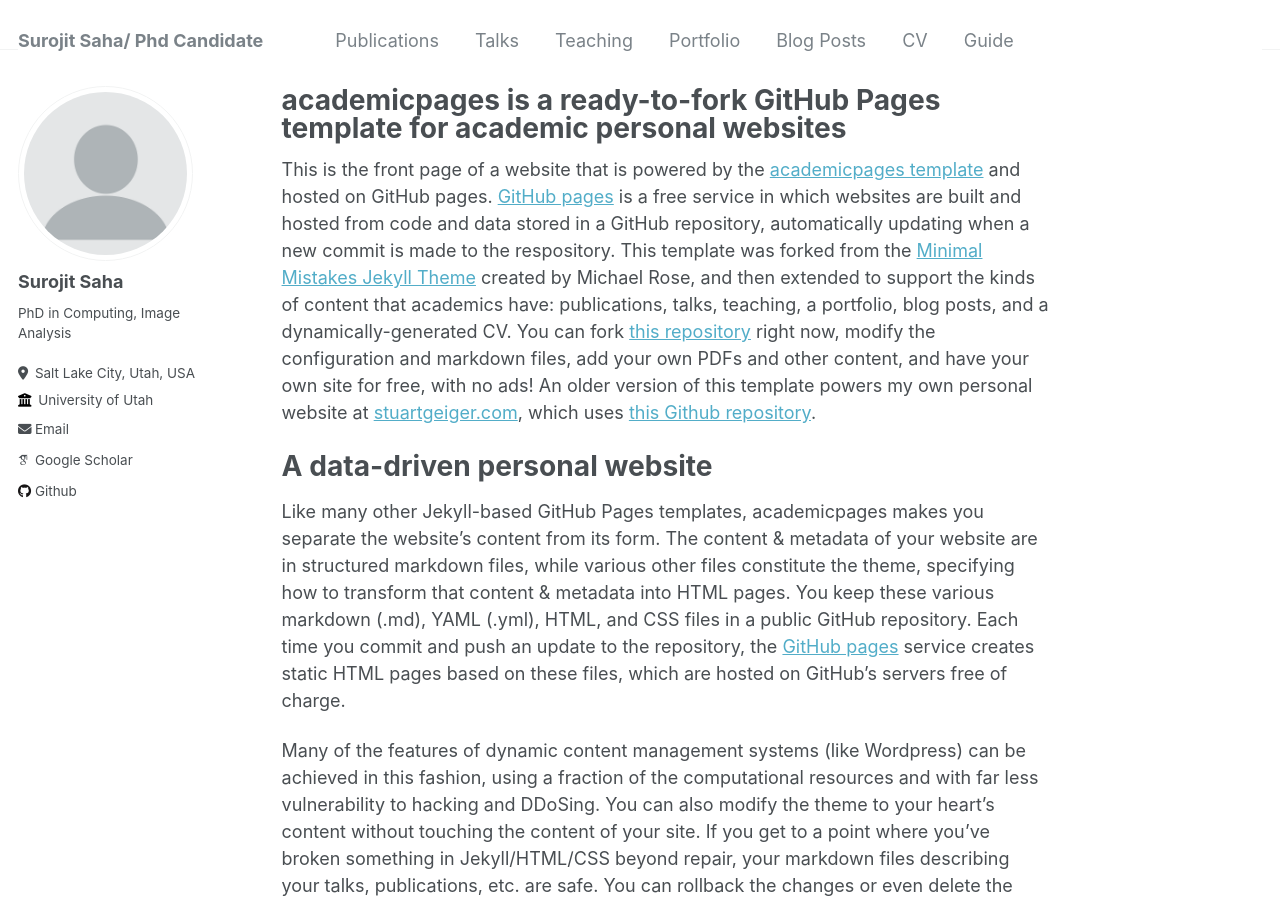
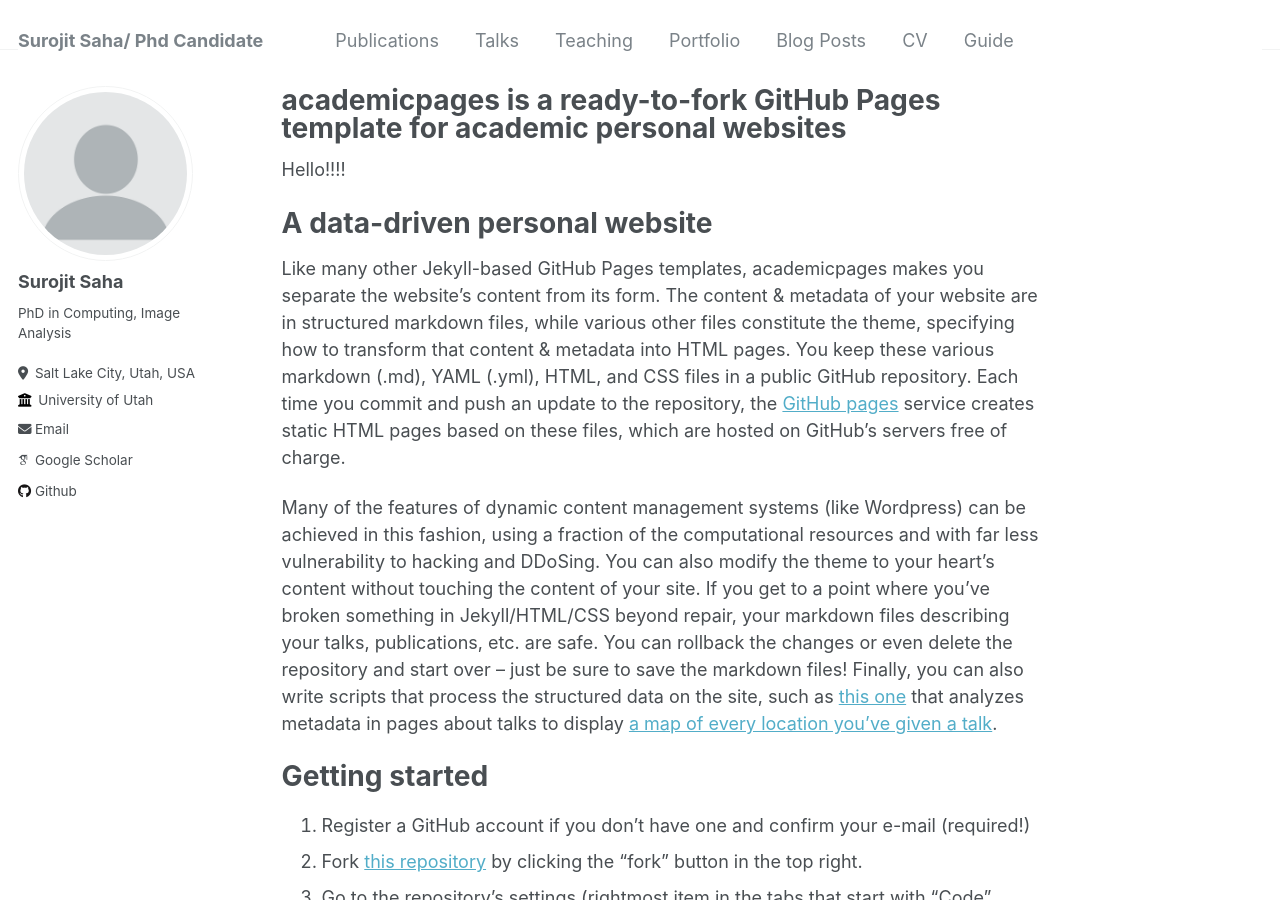
Before and after one commit to Surojit-Utah/Surojit-Utah.github.io, a Jekyll site: the page built from _pages/about.md, in a window 1280 px wide and 900 px high. Built offline with Jekyll 4.4.1, drawn with Linux system fonts in a browser that asks for light colours; some web fonts are replaced.

Commit message:
Update about.md

```diff
--- a/_pages/about.md
+++ b/_pages/about.md
@@ -7,7 +7,7 @@ redirect_from:
   - /about.html
 ---
 
-This is the front page of a website that is powered by the [academicpages template](https://github.com/academicpages/academicpages.github.io) and hosted on GitHub pages. [GitHub pages](https://pages.github.com) is a free service in which websites are built and hosted from code and data stored in a GitHub repository, automatically updating when a new commit is made to the respository. This template was forked from the [Minimal Mistakes Jekyll Theme](https://mmistakes.github.io/minimal-mistakes/) created by Michael Rose, and then extended to support the kinds of content that academics have: publications, talks, teaching, a portfolio, blog posts, and a dynamically-generated CV. You can fork [this repository](https://github.com/academicpages/academicpages.github.io) right now, modify the configuration and markdown files, add your own PDFs and other content, and have your own site for free, with no ads! An older version of this template powers my own personal website at [stuartgeiger.com](http://stuartgeiger.com), which uses [this Github repository](https://github.com/staeiou/staeiou.github.io).
+Hello!!!!
 
 A data-driven personal website
 ======
```
